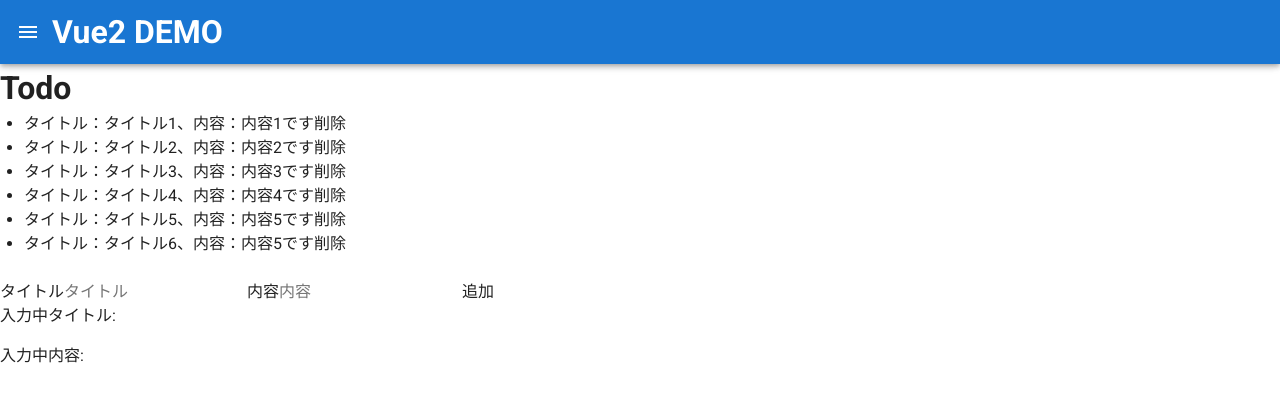
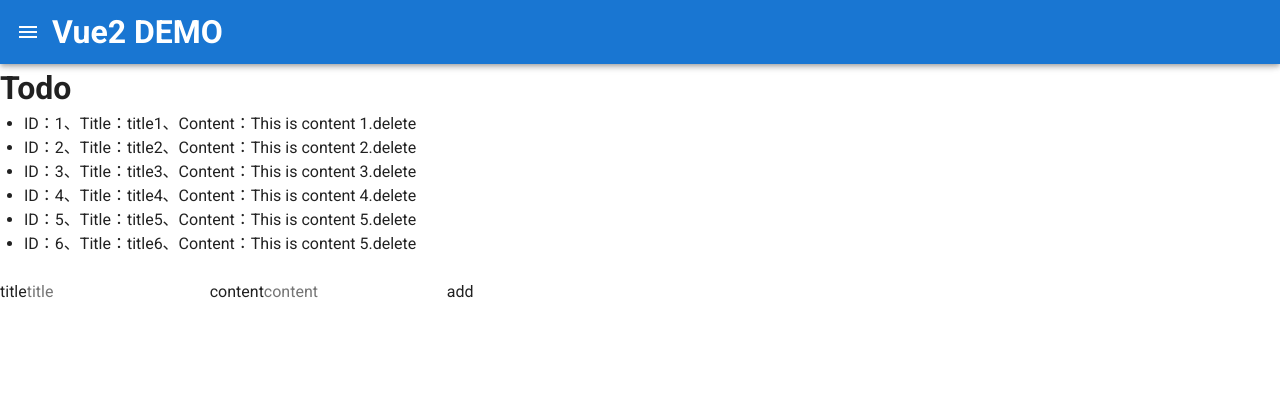
Before and after one commit to keito-isurugi/vue-demo, a Vue app in the folder vue2/demo-app/: page /todo in a window 1280 px wide. Shown: the top 402 px of the page. Built offline with nearby package versions, Linux system fonts and the light colour scheme.

Commit message:
Todoアプリ

```diff
--- a/vue2/demo-app/src/components/pages/TodoView.vue
+++ b/vue2/demo-app/src/components/pages/TodoView.vue
@@ -3,21 +3,19 @@
 		<h1>Todo</h1>
 		<ul v-for="(todo, index) in todos" :key="index">
 			<div class="d-flex">
-				<li>タイトル：{{ todo.title }}、内容：{{ todo.content }}</li>
-				<button :id="todo.id" v-on:click="deleteTodo">削除</button>
+				<li>ID：{{ todo.id }}、Title：{{ todo.title }}、Content：{{ todo.content }}</li>
+				<button :id="todo.id" @click="deleteTodo(index)">delete</button>
 			</div>
 		</ul>
 
 		<br>
 
 		<div>
-			<label for="title">タイトル</label>
-			<input v-model="title" id="title" type="text" placeholder="タイトル">
-			<label for="content">内容</label>
-			<input v-model="content" id="content" type="text" placeholder="内容">
-			<button>追加</button>
-			<p>入力中タイトル: {{ title }}</p>
-			<p>入力中内容: {{ content }}</p>
+			<label for="title">title</label>
+			<input v-model="title" id="title" type="text" placeholder="title">
+			<label for="content">content</label>
+			<input v-model="content" id="content" type="text" placeholder="content">
+			<button @click="addTodo">add</button>
 		</div>
 	</div>
 </template>
@@ -27,27 +25,38 @@
 
   export default Vue.extend({
     name: 'Todo',
-		data: () => ({
-			title: '',
-			content: '',
-			todos: [
-				{id:1, title: 'タイトル1', content: "内容1です"},
-				{id:2, title: 'タイトル2', content: "内容2です"},
-				{id:3, title: 'タイトル3', content: "内容3です"},
-				{id:4, title: 'タイトル4', content: "内容4です"},
-				{id:5, title: 'タイトル5', content: "内容5です"},
-				{id:6, title: 'タイトル6', content: "内容5です"},
-			]
-		}),
+		data() {
+			return {
+				title: '',
+				content: '',
+				todos: [
+					{id:1, title: 'title1', content: "This is content 1."},
+					{id:2, title: 'title2', content: "This is content 2."},
+					{id:3, title: 'title3', content: "This is content 3."},
+					{id:4, title: 'title4', content: "This is content 4."},
+					{id:5, title: 'title5', content: "This is content 5."},
+					{id:6, title: 'title6', content: "This is content 5."},
+				]
+			}
+		},
 		methods: {
-			hoge: function() {
-				alert("hoge")
+			deleteTodo(index) {
+				this.todos.splice(index, 1)
 			},
-			deleteTodo: () => {
-				alert("delete")
-			},
-			addTodo: () => {
-				alert("addtodo")
+			addTodo() {
+				if(this.title !== "" && this.title !== ""){
+					const todo = {
+						id: Number(this.todos.length + 1),
+						title: this.title,
+						content: this.content
+					}
+					this.todos.push(todo)
+					this.title = ''
+					this.content = ''
+					alert("Todoを追加しました")
+				} else {
+					alert("タイトル、内容を入力してください。")
+				}
 			}
 		}
   })
```
